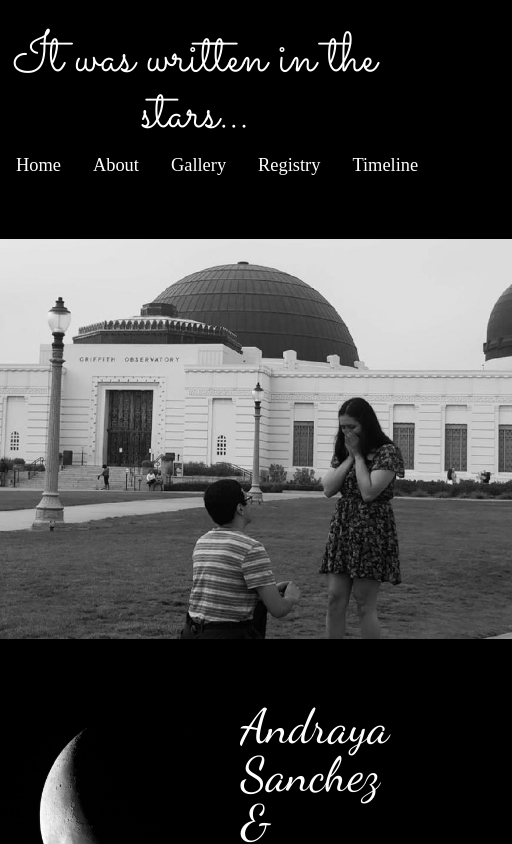
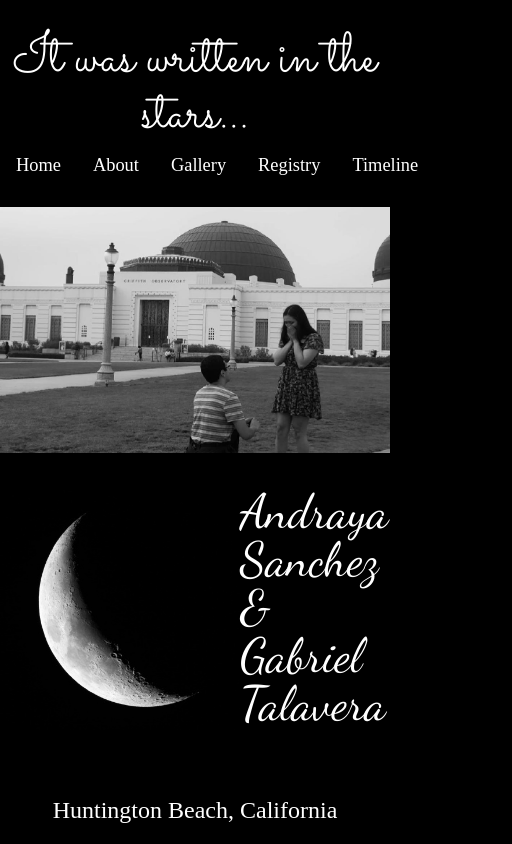
Before and after one commit to gabrieltal/andraya, a React (Create React App) app: page / in a window 390 px wide. Shown: the top 844 px of the page, 512 px wide, since content can reach past the window. Built offline with nearby package versions, Linux system fonts and the light colour scheme.

Commit message:
fix splash image for mobile

```diff
--- a/src/App.js
+++ b/src/App.js
@@ -7,7 +7,6 @@ import {
   BrowserRouter,
   Routes,
   Route,
-  Link,
 } from "react-router-dom";
 
 function App() {
--- a/src/assets/stylesheets/app.css
+++ b/src/assets/stylesheets/app.css
@@ -63,6 +63,12 @@ a { font-size: 1.15rem; line-height: 1.2rem; }
 .page-link { color: lightblue; text-decoration: none; }
 
 /* App Specific */
+
+.splash-photo {
+  max-width:100%;
+  width:100%;
+  max-height: 480px;
+}
 
 .container {
   display: grid;
--- a/src/components/Main.js
+++ b/src/components/Main.js
@@ -8,8 +8,12 @@ export default class Main extends Component {
     return (
       <div>
         <Nav />
-        <main className="d-flex flex-column align-items-center justify-content-center">
-          <img src={engagementImage} height="400rem" className="my-5"/>
+        <main className="container">
+          <div className="d-flex flex-column align-items-center justify-content-center">
+            <div className="splash-container">
+              <img src={engagementImage}  className="splash-photo y-5"/>
+            </div>
+
             <div className="d-flex justify-content-center align-items-center my-5">
               <img src={moonImage} height="240rem" alt="moon"/>
               <h1 className="mb-1">Andraya Sanchez & Gabriel Talavera</h1>
@@ -19,6 +23,7 @@ export default class Main extends Component {
               <p className="mb-3">Huntington Beach, California</p>
               <p className="mb-3">August 6, 2022</p>
             </div>
+          </div>
         </main>
       </div>
     );
```
Lines whose indentation alone changed are shown as unchanged.
